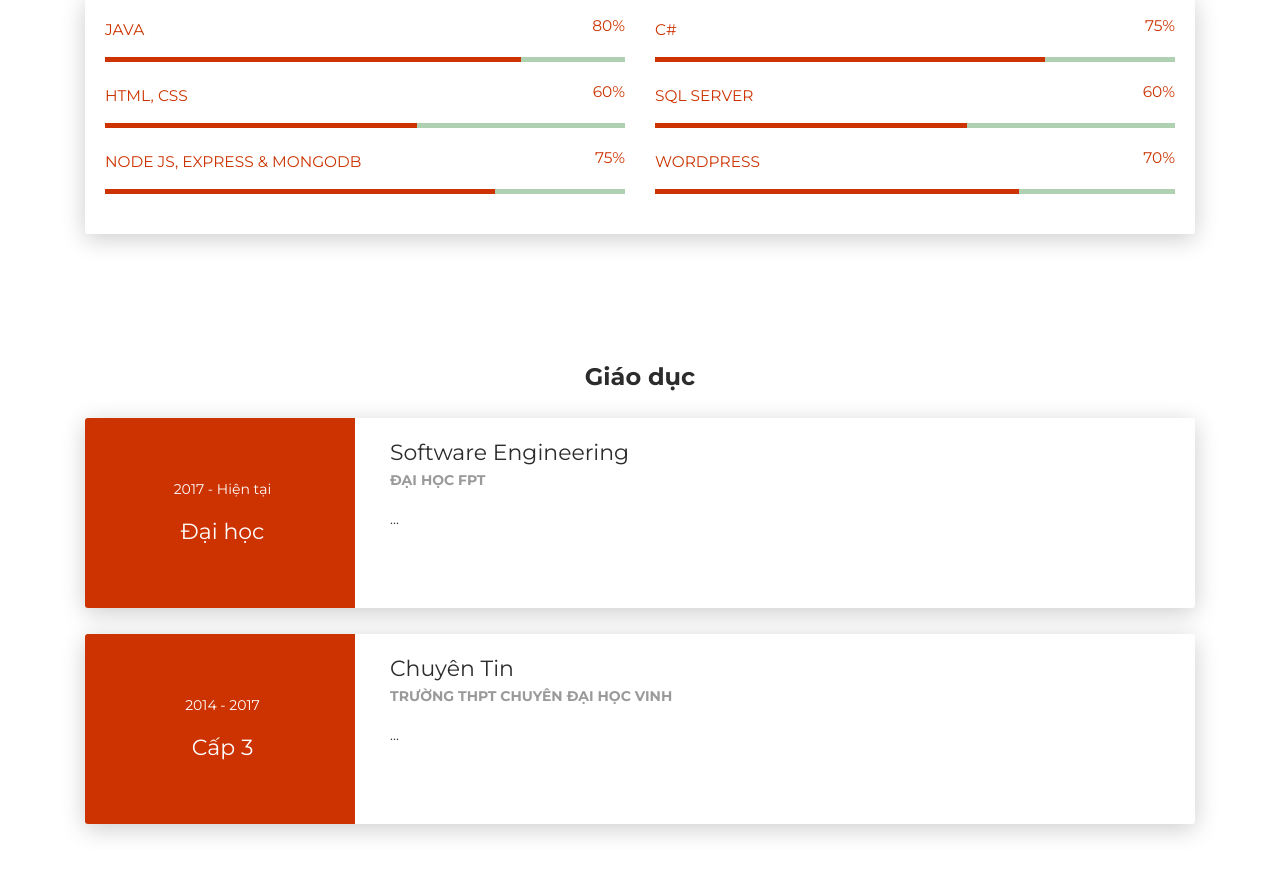
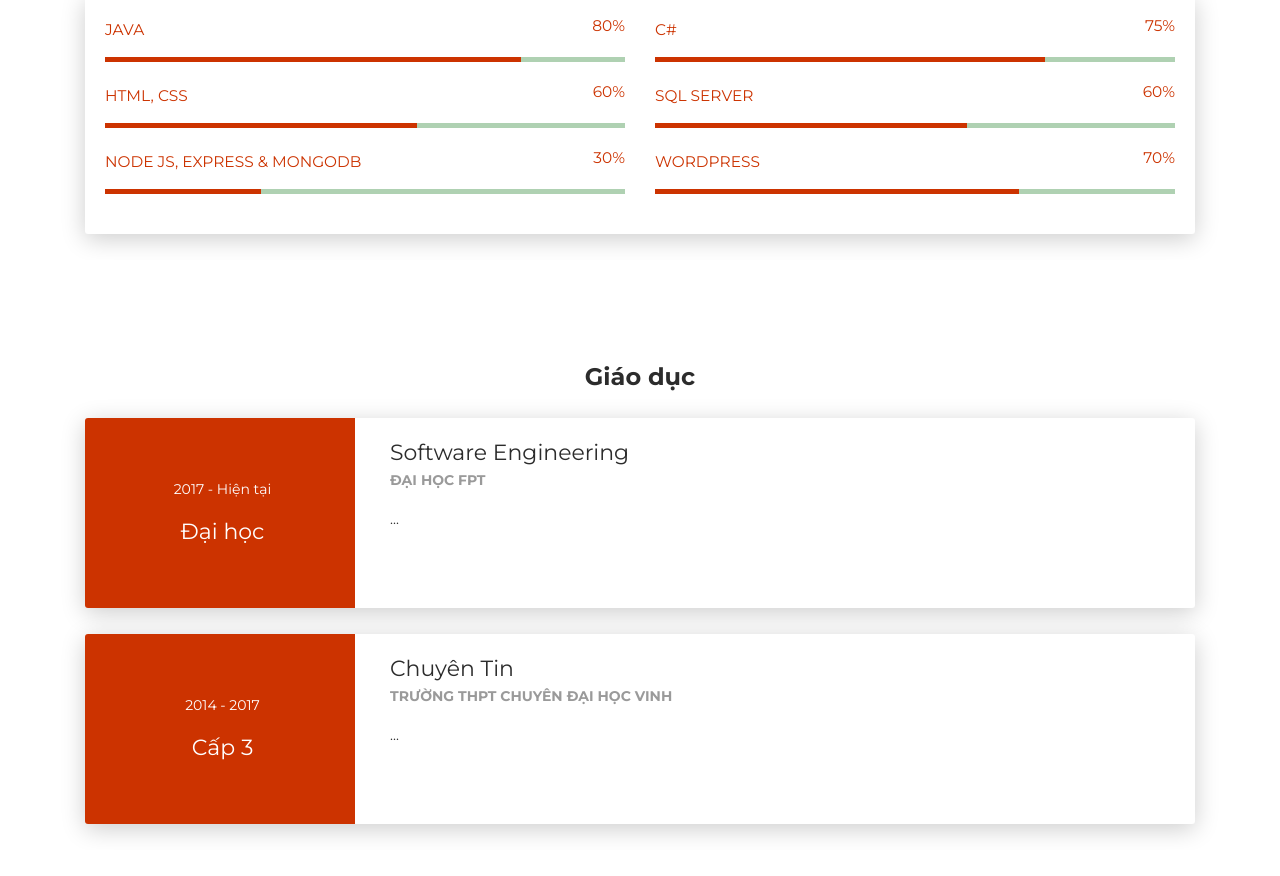
Before and after one commit to aflyingpenguin2/hoanghaiCV, a plain HTML site: page index.html in a window 1280 px wide. Shown: the part 1089-1965 px from the top of the page. Drawn offline with Linux system fonts and the light colour scheme.

Commit message:
Update index.html
Chỉnh sửa thanh NodeJS

```diff
--- a/index.html
+++ b/index.html
@@ -138,7 +138,7 @@
           <div class="col-md-6">
             <div class="progress-container progress-primary"><span class="progress-badge">Node JS, Express & MongoDB</span>
               <div class="progress">
-                <div class="progress-bar progress-bar-primary" data-aos="progress-full" data-aos-offset="10" data-aos-duration="2000" role="progressbar" aria-valuenow="60" aria-valuemin="0" aria-valuemax="100" style="width: 75%;"></div><span class="progress-value">75%</span>
+                <div class="progress-bar progress-bar-primary" data-aos="progress-full" data-aos-offset="10" data-aos-duration="2000" role="progressbar" aria-valuenow="60" aria-valuemin="0" aria-valuemax="100" style="width: 30%;"></div><span class="progress-value">30%</span>
               </div>
             </div>
           </div>
```
